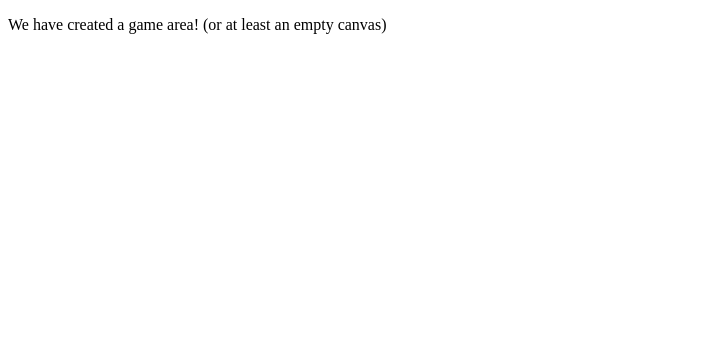
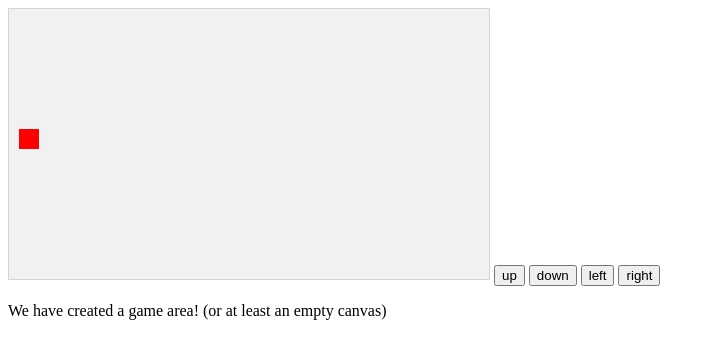
Before and after one commit to AmtoJohn/Gioco1, a plain HTML site: page index.html in a window 1280 px wide. Shown: the whole page, without its empty margins (0-715 px from the left). Drawn offline with Linux system fonts and the light colour scheme.

Commit message:
Gioco1-2.3

```diff
--- a/index.html
+++ b/index.html
@@ -2,9 +2,14 @@
 <html>
 <head>
 <meta name="viewport" content="width=device-width, initial-scale=1.0"/>
+<script src="script.js"></script>
+<link rel="stylesheet" href="style.css">
 </head>
 <body onload="startGame()">
-
+<button onclick="moveup()">up</button>
+<button onclick="movedown()">down</button>
+<button onclick="moveleft()">left</button>
+<button onclick="moveright()">right</button>
 <p>We have created a game area! (or at least an empty canvas)</p>
 
 </body>
--- a/script.js
+++ b/script.js
@@ -1,13 +1,49 @@
 function startGame() {
     myGameArea.start();
+    myGameArea.draw(redSquare);
 }
 
 var myGameArea = {
     canvas : document.createElement("canvas"),
     start : function() {
         this.canvas.width = 480;
-        this.canvas.height = 270;
+        this.canvas.height = 270    ;
         this.context = this.canvas.getContext("2d");
         document.body.insertBefore(this.canvas, document.body.childNodes[0]);
-    }
+        this.interval = setInterval(updateGameArea, 20); //ogni 20 ms chiamo il metodo updateGameArea
+    } ,
+    draw : function(component) {
+        this.context.fillStyle = component.color;
+        this.context.fillRect(component.x, component.y, component.width, component.height);
+      }
+
 }
+
+var redSquare = {
+    width: 20,
+    height: 20,
+    x: 10,
+    y: 120,
+    color: "red"
+  };
+
+  function moveup() {
+    redSquare.y -= 30;
+  }
+
+  function movedown() {
+    redSquare.y += 30;
+  }
+
+  function moveleft() {
+    redSquare.x -= 30;
+  }
+
+  function moveright() {
+    redSquare.x += 30;
+  }
+
+  function updateGameArea() {
+    myGameArea.canvas.getContext("2d").clearRect(0,0,myGameArea.canvas.width , myGameArea.canvas.height);
+    myGameArea.draw(redSquare);
+  }
```
